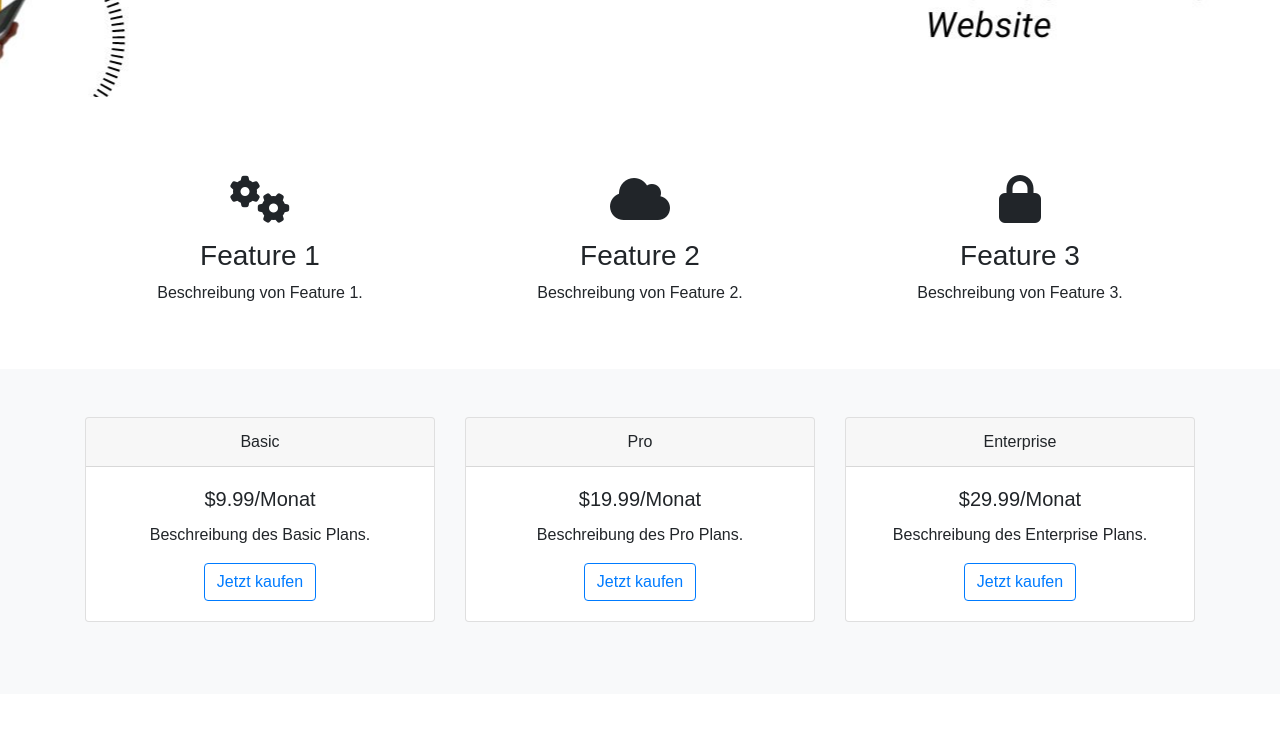
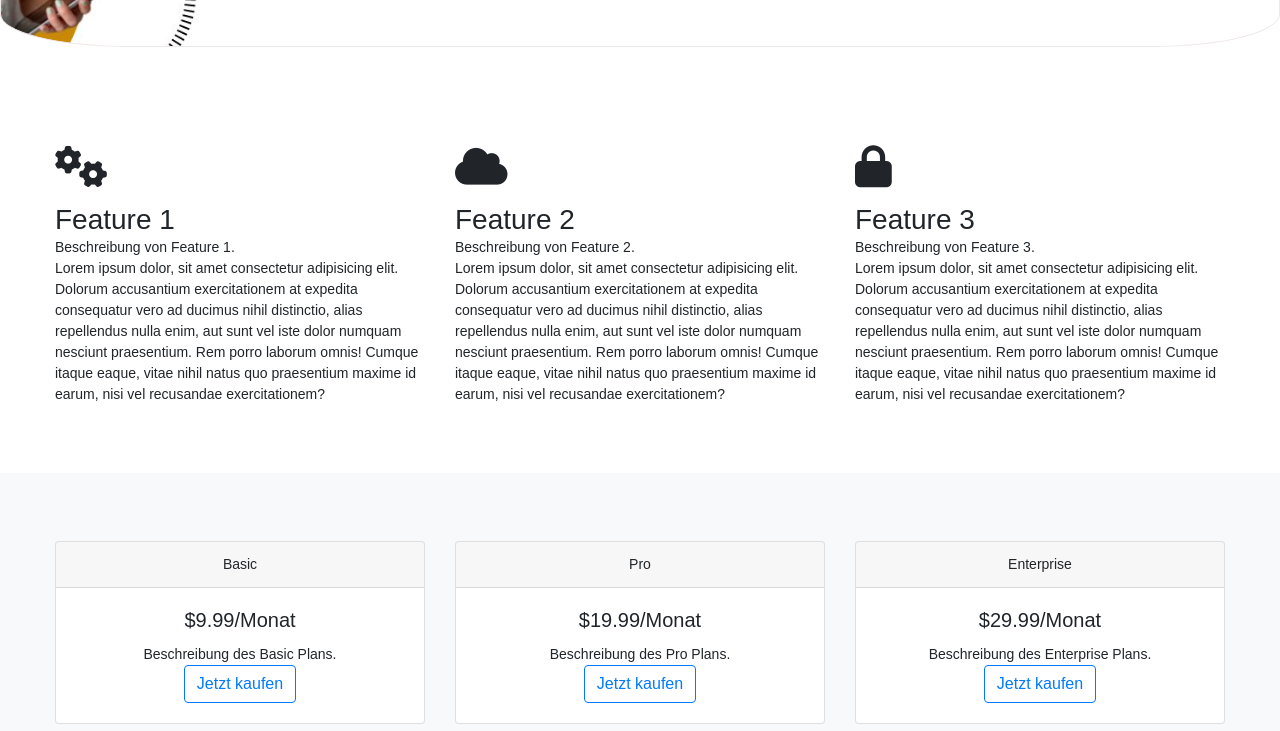
Before and after one commit to Aliweb23/landing-page, a plain HTML site: page index.html in a window 1280 px wide. Shown: the part 407-1138 px from the top of the page. Drawn offline with nearby package versions, Linux system fonts and the light colour scheme.

Commit message:
smallfix

```diff
--- a/index.html
+++ b/index.html
@@ -35,7 +35,7 @@
     <header class="header-section">
         <div class="container text-center">
             <h1 class="display-4">Landingpage</h1>
-            <p class="lead">Hier finden Sie die besten Lösungen für Ihr Geschäft.</p>
+            <!-- <p class="lead">Hier finden Sie die besten Lösungen für Ihr Geschäft.</p> -->
             <a href="#features" class="btn btn-primary btn-lg">Mehr erfahren</a>
         </div>
     </header>
@@ -43,21 +43,42 @@
     <!-- Features Section -->
     <section id="features" class="py-5">
         <div class="container">
-            <div class="row text-center">
+            <div class="row">
                 <div class="col-lg-4">
                     <i class="fas fa-cogs fa-3x mb-3"></i>
                     <h3>Feature 1</h3>
-                    <p>Beschreibung von Feature 1.</p>
+                    <p>Beschreibung von Feature 1. <br>
+                        Lorem ipsum dolor, sit amet consectetur adipisicing elit.
+                        Dolorum accusantium exercitationem at expedita consequatur
+                        vero ad ducimus nihil distinctio, alias repellendus nulla enim,
+                        aut sunt vel iste dolor numquam nesciunt praesentium.
+                        Rem porro laborum omnis! Cumque itaque eaque, vitae nihil
+                        natus quo praesentium maxime id earum, nisi vel recusandae exercitationem?
+                    </p>
                 </div>
                 <div class="col-lg-4">
                     <i class="fas fa-cloud fa-3x mb-3"></i>
                     <h3>Feature 2</h3>
-                    <p>Beschreibung von Feature 2.</p>
+                    <p>Beschreibung von Feature 2. <br>
+                        Lorem ipsum dolor, sit amet consectetur adipisicing elit.
+                        Dolorum accusantium exercitationem at expedita consequatur
+                        vero ad ducimus nihil distinctio, alias repellendus nulla enim,
+                        aut sunt vel iste dolor numquam nesciunt praesentium.
+                        Rem porro laborum omnis! Cumque itaque eaque, vitae nihil
+                        natus quo praesentium maxime id earum, nisi vel recusandae exercitationem?
+                    </p>
                 </div>
                 <div class="col-lg-4">
                     <i class="fas fa-lock fa-3x mb-3"></i>
                     <h3>Feature 3</h3>
-                    <p>Beschreibung von Feature 3.</p>
+                    <p>Beschreibung von Feature 3. <br>
+                        Lorem ipsum dolor, sit amet consectetur adipisicing elit.
+                        Dolorum accusantium exercitationem at expedita consequatur
+                        vero ad ducimus nihil distinctio, alias repellendus nulla enim,
+                        aut sunt vel iste dolor numquam nesciunt praesentium.
+                        Rem porro laborum omnis! Cumque itaque eaque, vitae nihil
+                        natus quo praesentium maxime id earum, nisi vel recusandae exercitationem?
+                    </p>
                 </div>
             </div>
         </div>
--- a/styles.css
+++ b/styles.css
@@ -1,5 +1,6 @@
 body {
     font-family: Arial, sans-serif;
+    font-size: 14px;
 }
 
 .header-section {
@@ -7,6 +8,8 @@ body {
     color: white;
     padding: 100px 0;
     margin-bottom: 30px;
+    border: 1px rgb(239, 232, 232) solid;
+    border-radius: 10%;
 }
 
 .header-section h1 {
@@ -34,6 +37,21 @@ section {
     padding: 60px 0;
 }
 
+section .features{
+    display: flex;
+}
+
+section .container{
+    max-width: 1200px;
+}
+
+section .row .col-lg-4, h3 p{
+    margin: 20px 0;
+}
+
+section .container, h3, p{
+        margin: 0 auto;
+}
 .footer {
     background: #e6e14c;
 }
```
